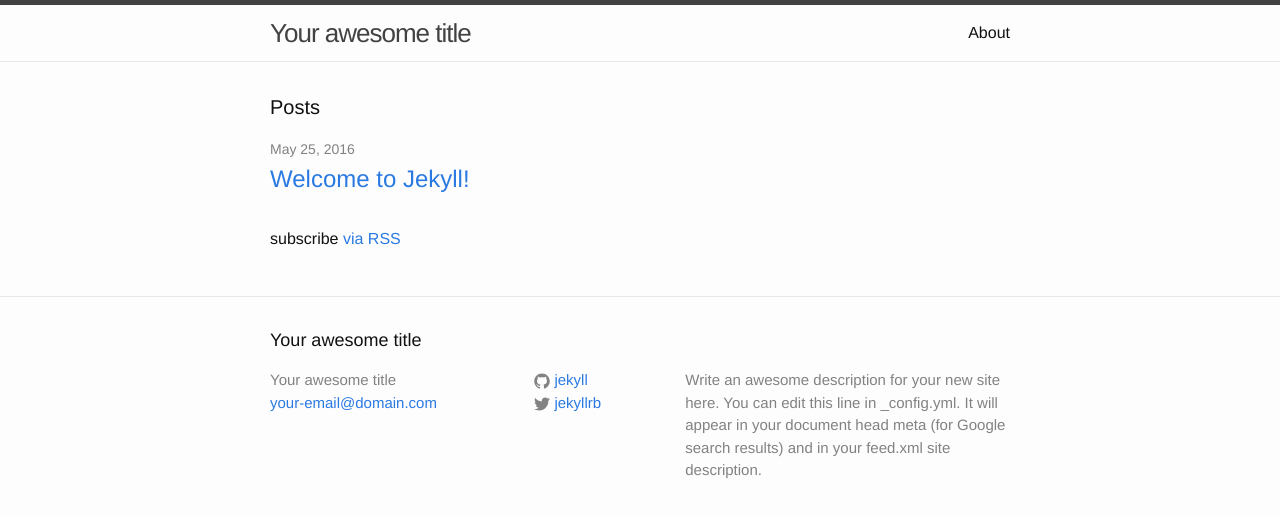
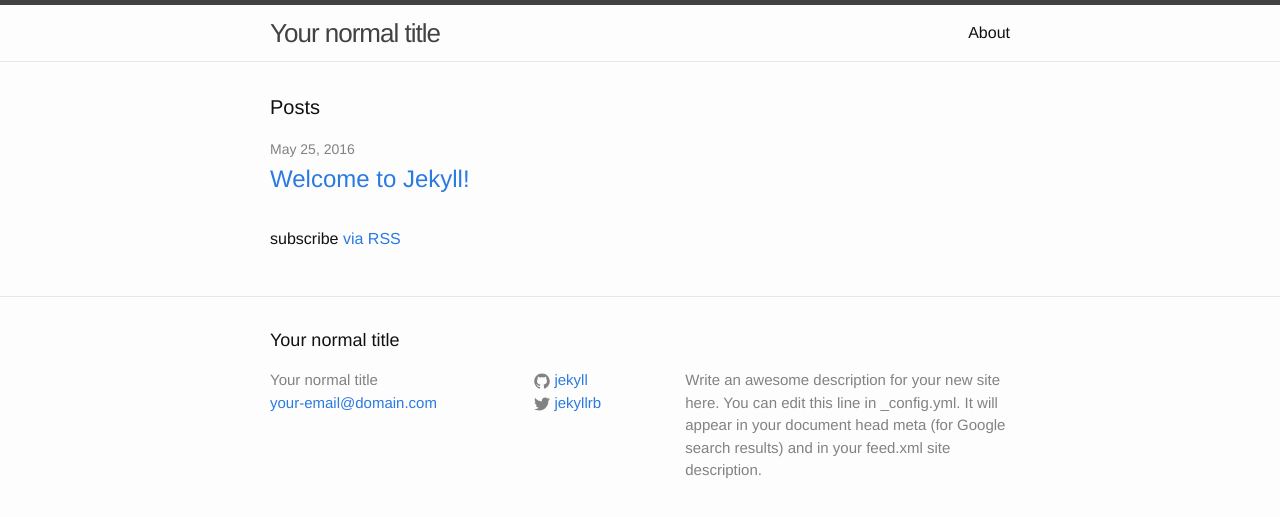
Before and after one commit to cryberg/cryberg.github.io, a Jekyll site: the page built from index.html, in a window 1280 px wide. Shown: the top 517 px of the page. Built offline with Jekyll 4.4.1, drawn with Linux system fonts in a browser that asks for light colours.

Commit message:
Test change

```diff
--- a/_config.yml
+++ b/_config.yml
@@ -6,7 +6,7 @@
 # 'jekyll serve'. If you change this file, please restart the server process.
 
 # Site settings
-title: Your awesome title
+title: Your normal title
 email: your-email@domain.com
 description: > # this means to ignore newlines until "baseurl:"
   Write an awesome description for your new site here. You can edit this
```
